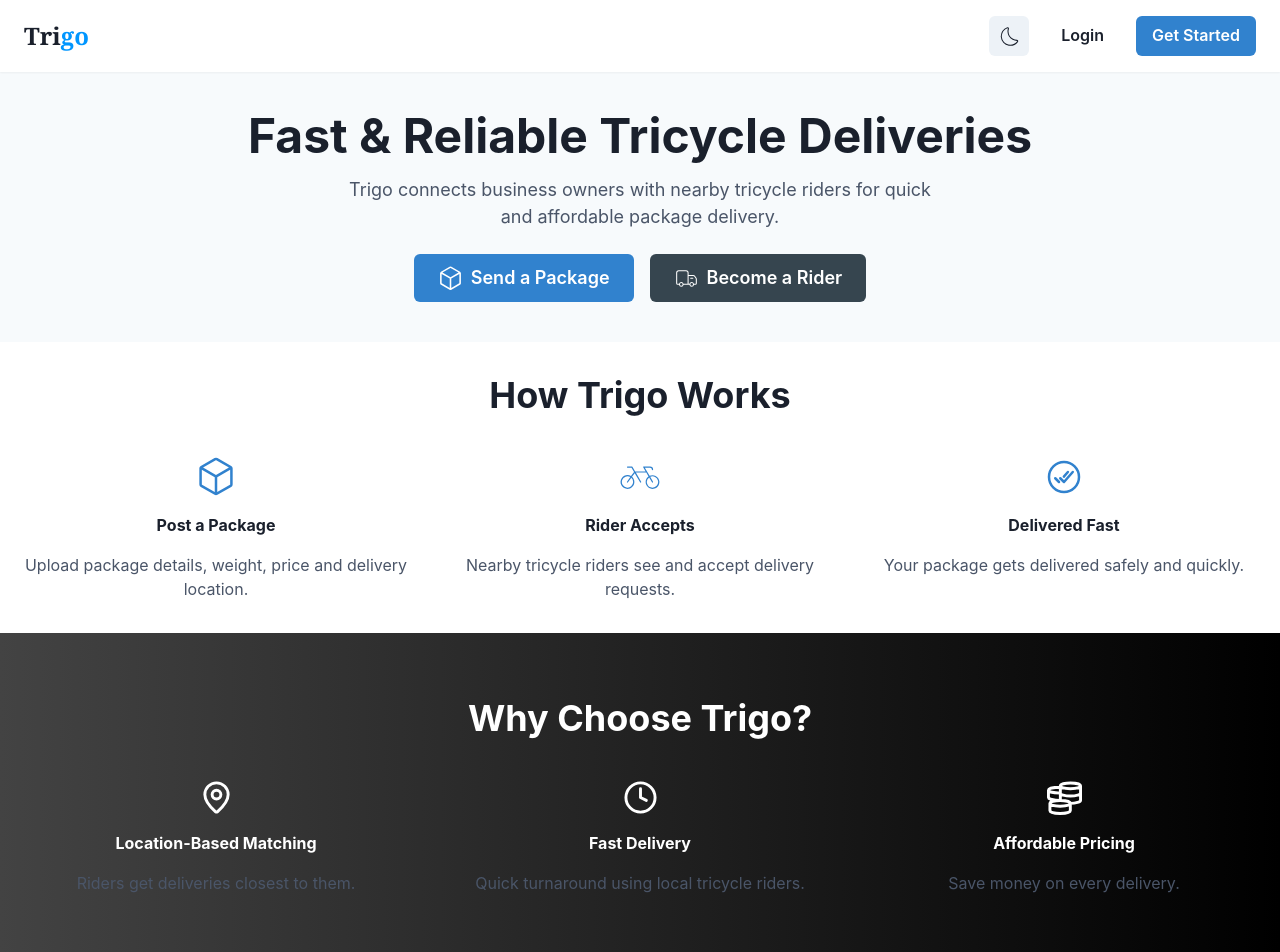
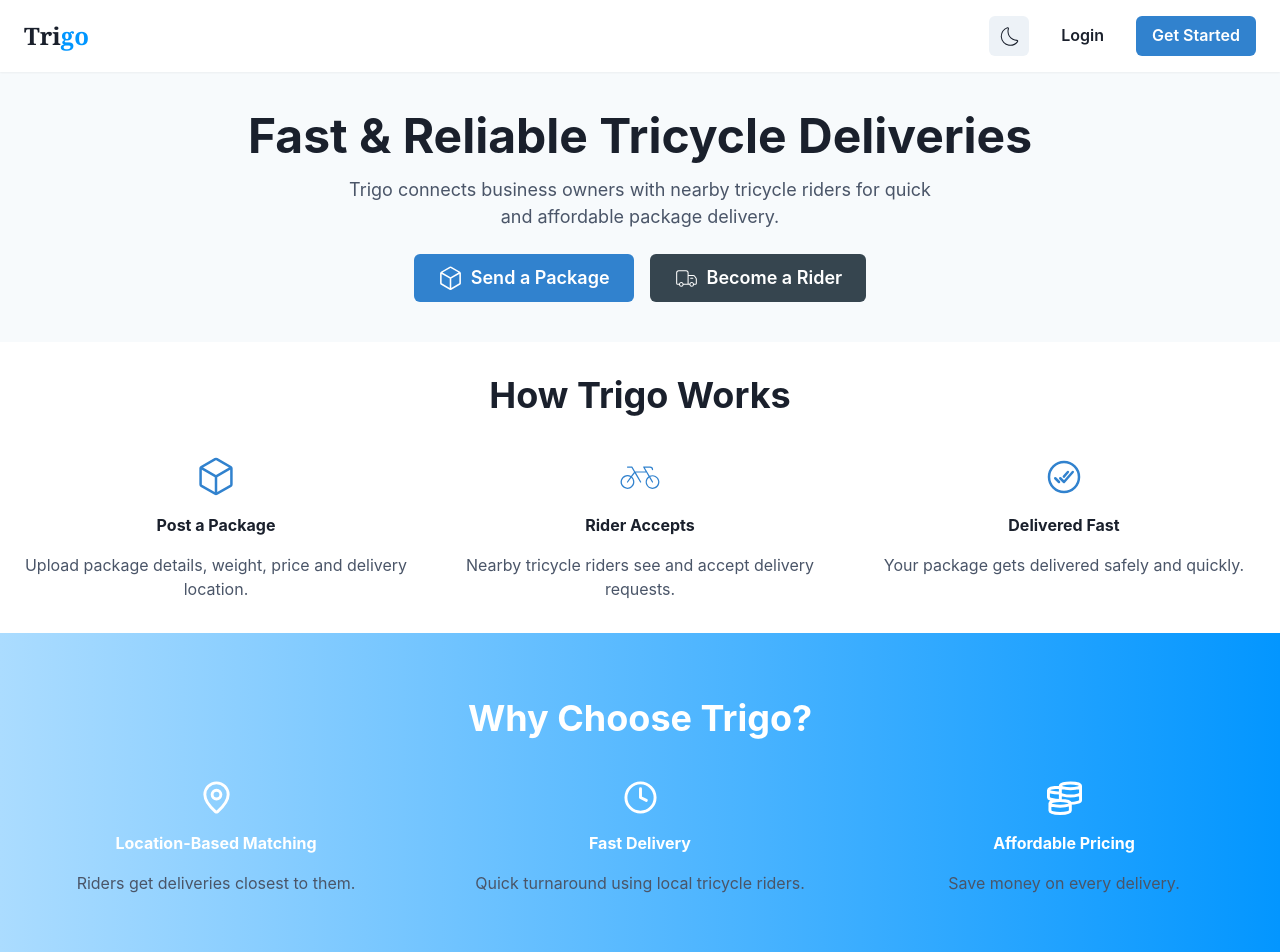
Before and after one commit to Mayor-Myles/Trigo, a Next.js app: page / in a window 1280 px wide. Shown: the top 952 px of the page. Built offline with nearby package versions, Linux system fonts and the light colour scheme.

Commit message:
Update Features.jsx

```diff
--- a/components/Features.jsx
+++ b/components/Features.jsx
@@ -30,7 +30,7 @@
 
 const Features = () => {
   return (
-    <Box py={16} px={6} color="white" backgroundImage="linear-gradient(to right,#434343 0%,#000000 100%)">
+    <Box py={16} px={6} color="white" backgroundImage="linear-gradient(to right,#ABDCFF 0%,#0396FF 100%)">
       <Heading textAlign="center" mb={10}>
         Why Choose Trigo?
       </Heading>
```
